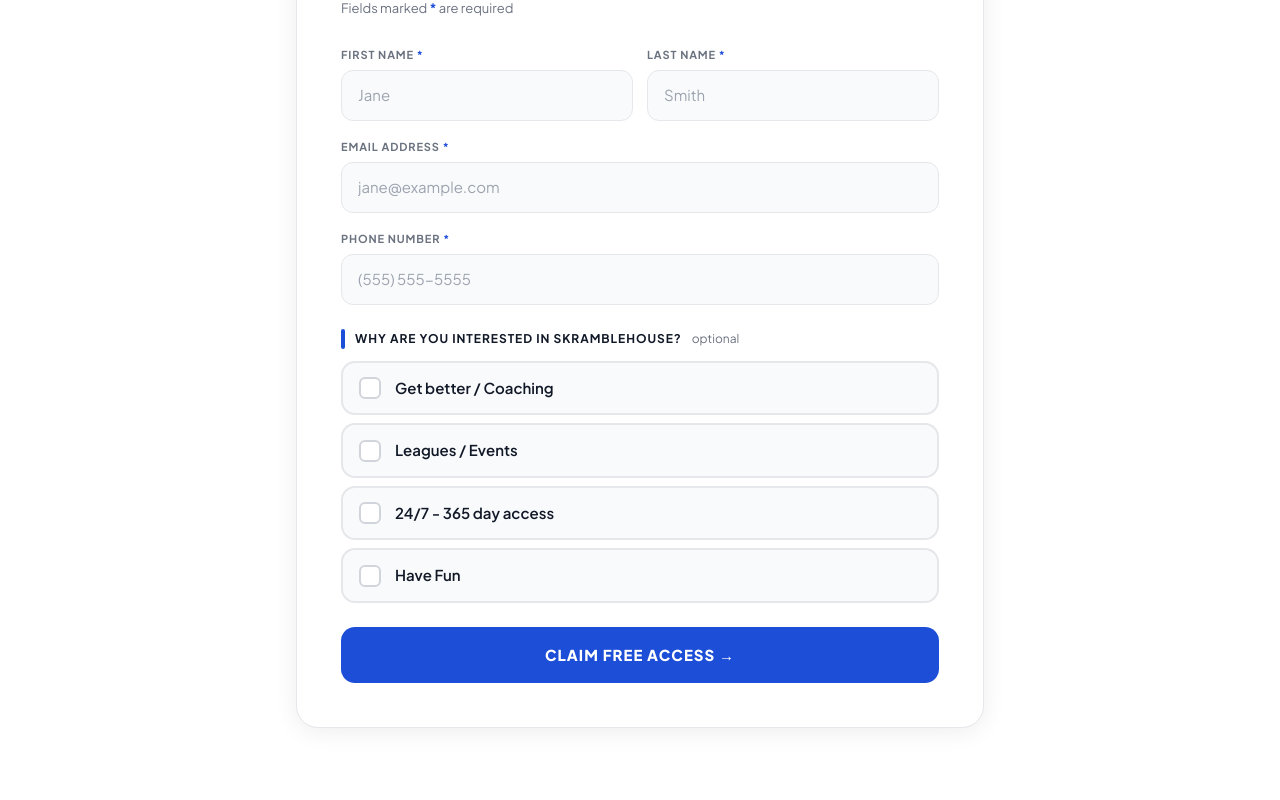
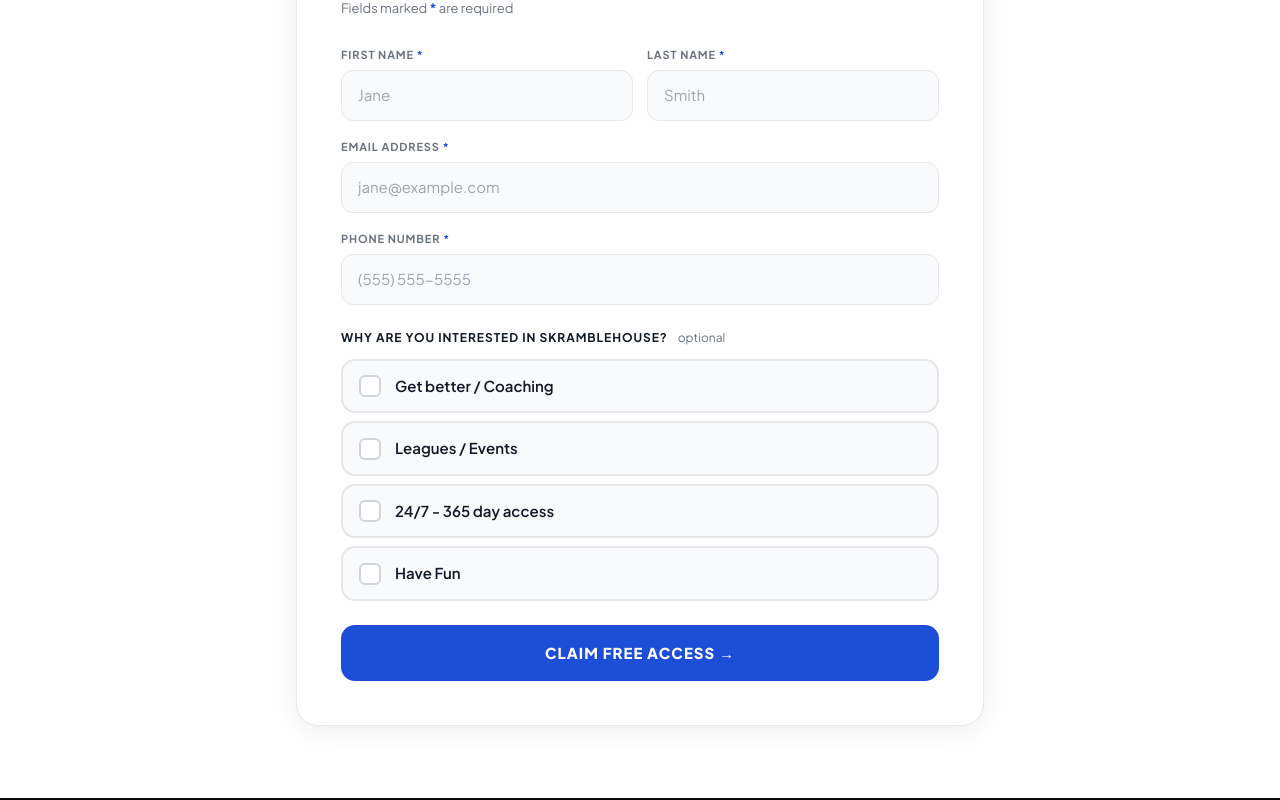
Before and after one commit to rickyhowcroft-dot/skramblehouse-westside, a Next.js app: page /roc-experience in a window 1280 px wide. Shown: the part 756-1556 px from the top of the page. Built offline with nearby package versions, Linux system fonts and the light colour scheme.

Commit message:
fix: remove blue vertical bar from interests section header

```diff
--- a/app/roc-experience/page.tsx
+++ b/app/roc-experience/page.tsx
@@ -179,7 +179,6 @@ export default function RocExperiencePage() {
                 {/* ── Interests ── */}
                 <div style={{ paddingTop: 6 }}>
                   <div style={{ display: 'flex', alignItems: 'center', gap: 10, marginBottom: 12 }}>
-                    <div style={{ width: 4, height: 20, borderRadius: 2, backgroundColor: BLUE, flexShrink: 0 }} />
                     <span style={{ fontSize: 12, fontWeight: 700, letterSpacing: '0.08em', textTransform: 'uppercase', color: GRAY_1 }}>
                       Why are you interested in Skramblehouse?
                     </span>
```
